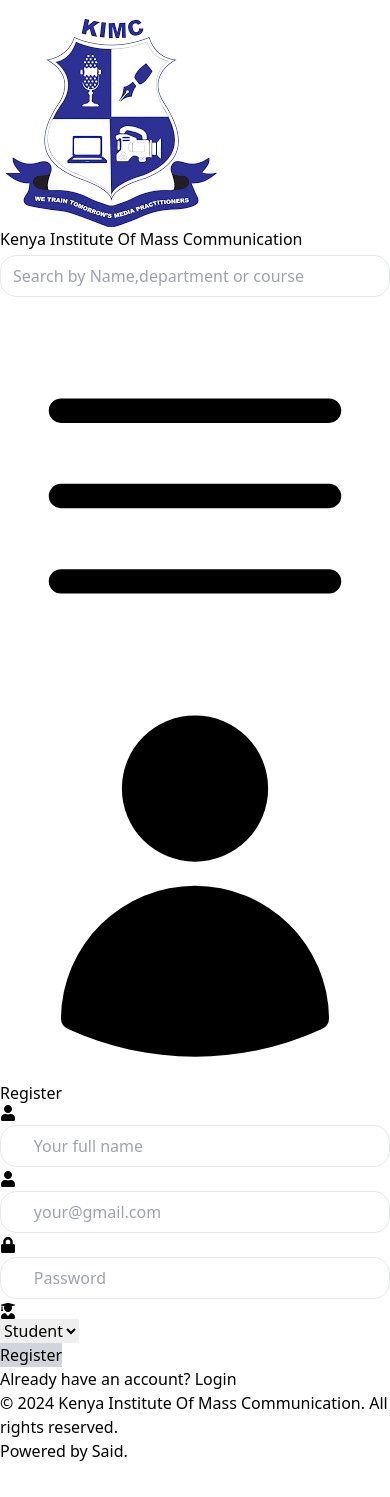
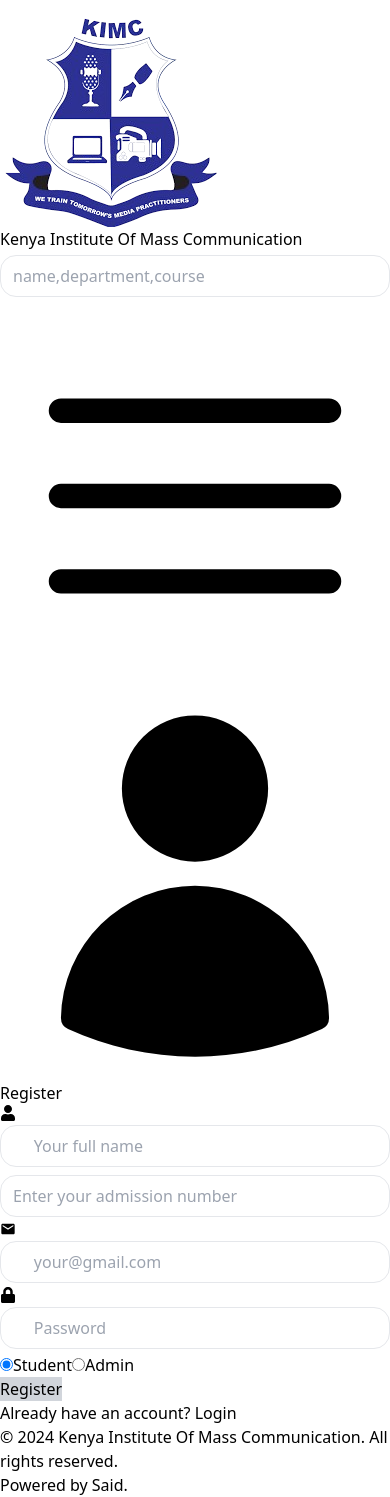
Before and after one commit to Yes-said/kimcresults.ac.ke, a React (Vite) app: page /register in a window 390 px wide. Before the commit the page ends 1463 px from the top, so only its background shows below. Built offline with nearby package versions, Linux system fonts and the light colour scheme; no server answers.

Commit message:
App.css, App.jsx, Header.jxs,About.jsx, IndexPage.jsx,LoginPage.jsx,RegisterPage.jsx, ResultFormPage.jsx,Assetsfiles updated

```diff
--- a/src/App.jsx
+++ b/src/App.jsx
@@ -16,6 +16,7 @@
 import ResetPasswordPage from './pages/ResetPasswordPage.jsx';
 import CreateNewsFormPage from './pages/CreateNewsFormPage.jsx';
 import UpdateResults from './pages/UpdateResults.jsx';
+import About from './pages/About.jsx';
 
 axios.defaults.baseURL = "http://localhost:4000";
 axios.defaults.withCredentials = true;
@@ -27,6 +28,7 @@
         <Route path="/" element={<Layout />}>
           <Route index element={<IndexPage />} />
           <Route path="/login" element={<LoginPage />} />
+          <Route path="/about" element={<About />} />
           <Route path="/forgot-password" element={<ForgotPasswordPage />} />
           <Route path="/reset-password/:token" element={<ResetPasswordPage />} />
           <Route path="/register" element={<RegisterPage />} />
--- a/src/Header.jsx
+++ b/src/Header.jsx
@@ -32,7 +32,7 @@
       <div className='flex items-center w-full sm:w-auto gap-2 sm:gap-4 py-2 px-4 bg-gray-100 rounded-full shadow-lg transition-all duration-300 ease-in-out mt-3 sm:mt-0 focus-within:bg-white border focus-within:border-blue-500'>
         <input
           type="text"
-          placeholder="Search by Name,department or course"
+          placeholder="name,department,course"
           value={searchQuery}
           onChange={(e) => setSearchQuery(e.target.value)}
           className="text-gray-700 font-small text-sm sm:text-base outline-none bg-transparent w-full placeholder-gray-500 px-2"
--- a/src/pages/LoginPage.jsx
+++ b/src/pages/LoginPage.jsx
@@ -2,7 +2,8 @@
 import { useContext, useState } from "react";
 import { Link, Navigate } from "react-router-dom";
 import { UserContext } from "../UserContext";
-import { FaLock, FaUser, FaUserGraduate } from "react-icons/fa";
+import { FaLock, } from "react-icons/fa";
+import { MdEmail } from "react-icons/md";
 
 export default function LoginPage() {
     const [email, setEmail] = useState("");
@@ -76,41 +77,58 @@
                 <h1 className="text-4xl font-bold text-center text-gray-800 mb-6">Login</h1>
                 <form className="space-y-6" onSubmit={handleLoginSubmit}>
                     <div className="relative">
-                        <FaUser className="absolute left-3 top-3.5 text-gray-400" />
+                        <MdEmail  className="absolute left-3 top-5 text-gray-400" />
                         <input
                             type="email"
                             placeholder="     your@gmail.com"
                             value={email}
                             onChange={ev => setEmail(ev.target.value)}
                             onBlur={handleEmailBlur}
-                            className="w-full p-3 pl-12 border border-gray-300 rounded-md focus:outline-none focus:ring-2 focus:ring-purple-500"
+                            className="w-full p-3 pl-12 border border-gray-300 rounded-md focus:outline-none focus:ring-2 focus:ring-blue-500"
                             required
                         />
                     </div>
                     <div className="relative">
-                        <FaLock className="absolute left-3 top-3.5 text-gray-400" />
+                        <FaLock className="absolute left-3 top-4 text-gray-400" />
                         <input
                             type="password"
                             placeholder="     password"
                             value={password}
                             onChange={ev => setPassword(ev.target.value)}
                             onBlur={handlePasswordBlur}
-                            className="w-full p-3 pl-12 border border-gray-300 rounded-md focus:outline-none focus:ring-2 focus:ring-purple-500"
+                            className="w-full p-3 pl-12 border border-gray-300 rounded-md focus:outline-none focus:ring-2 focus:ring-blue-500"
                             minLength={6}
                             required
                         />
                     </div>
                     <div className="relative">
-                        <FaUserGraduate className="absolute left-3 top-3.5 text-gray-400" />
-                        <select
-                            value={role}
-                            onChange={ev => setRole(ev.target.value)}
-                            className="w-full py-2 pl-10 border border-gray-300 rounded-md focus:outline-none focus:ring-2 focus:ring-purple-500"
-                            style={{ zIndex: 10 }} // Correctly using the style prop
-                        >
-                            <option value="student">Student</option>
-                            <option value="admin">Admin</option>
-                        </select>
+                        <div className="relative">
+    <div className="flex items-center justify-center space-x-4">
+        <label className="flex items-center">
+            <input
+                type="radio"
+                name="role"
+                value="student"
+                checked={role === "student"}
+                onChange={ev => setRole(ev.target.value)}
+                className="form-radio h-4 w-4 text-blue-500"
+            />
+            <span className="ml-2 text-gray-700">Student</span>
+        </label>
+        <label className="flex items-center">
+            <input
+                type="radio"
+                name="role"
+                value="admin"
+                checked={role === "admin"}
+                onChange={ev => setRole(ev.target.value)}
+                className="form-radio h-4 w-4 text-blue-500"
+            />
+            <span className="ml-2 text-gray-700">Admin</span>
+        </label>
+    </div>
+</div>
+
                     </div>
                     <button
                         className="w-full bg-blue-500 hover:bg-blue-700 text-white font-bold py-2 rounded-md transition duration-300 ease-in-out mt-6"
@@ -118,12 +136,12 @@
                         Login
                     </button>
                     <div className="text-center py-2 text-gray-500">
-                        <Link to={"/forgot-password"} className="underline text-purple-600">
+                        <Link to={"/forgot-password"} className="underline text-black">
                             Forgot Password?
                         </Link>
                     </div>
                     <div className="text-center py-2 text-gray-500">
-                        Don't have an account yet? <Link className="underline text-purple-600" to={"/register"}>Register now</Link>
+                        Don't have an account yet? <Link className="underline text-black" to={"/register"}>Register now</Link>
                     </div>
                 </form>
                 {showSuccessMessage && (
--- a/src/pages/RegisterPage.jsx
+++ b/src/pages/RegisterPage.jsx
@@ -1,14 +1,17 @@
 import axios from "axios";
 import { useState } from "react";
 import { Link, useNavigate } from "react-router-dom";
-import { FaLock, FaUser, FaUserGraduate } from "react-icons/fa";
+import { FaLock, FaUser } from "react-icons/fa";
+import { MdEmail } from "react-icons/md";
 
 export default function RegisterPage() {
     const [name, setName] = useState('');
+    const [admission, setAdmission] = useState('');
     const [email, setEmail] = useState('');
     const [password, setPassword] = useState('');
     const [role, setRole] = useState('student'); // Default to student
     const [nameError, setNameError] = useState('');
+    const [admissionError, setAdmissionError] = useState('');
     const [emailError, setEmailError] = useState('');
     const [passwordError, setPasswordError] = useState('');
     const [showSuccessMessage, setShowSuccessMessage] = useState(false);
@@ -37,6 +40,13 @@
             setNameError('');
         }
 
+        if (admission === '') {
+            setAdmissionError('Admission is required.');
+            hasError = true;
+        } else {
+            setAdmissionError('');
+        }
+
         if (!validateEmail(email)) {
             setEmailError('Invalid email format.');
             hasError = true;
@@ -54,7 +64,7 @@
         if (hasError) return;
 
         try {
-            await axios.post("/register", { name, email, password, role });
+            await axios.post("/register", { name, admission, email, password, role });
             setShowSuccessMessage(true);
             setErrorMessage(''); // Clear any previous error messages
 
@@ -73,39 +83,51 @@
                 <h1 className="text-4xl font-bold text-center text-gray-800 mb-6">Register</h1>
                 <form className="space-y-6" onSubmit={registerUser}>
                     <div className="relative">
-                        <FaUser className="absolute left-3 top-3 text-gray-400" />
+                        <FaUser className="absolute left-3 top-4 text-gray-400" />
                         <input
                             type="text"
                             placeholder="     Your full name"
                             value={name}
                             onChange={ev => setName(ev.target.value)}
-                            className="w-full p-3 pl-10 border border-gray-300 rounded-md focus:outline-none focus:ring-2 focus:ring-purple-500"
+                            className="w-full p-3 pl-10 border border-gray-300 rounded-md focus:outline-none focus:ring-2 focus:ring-blue-500"
                             required
                         />
                         {nameError && <div className="text-red-500 text-sm mt-1">{nameError}</div>}
                     </div>
 
                     <div className="relative">
-                        <FaUser className="absolute left-3 top-3 text-gray-400" />
+                        <input
+                            type="text"
+                            placeholder="Enter your admission number"
+                            value={admission}
+                            onChange={ev => setAdmission(ev.target.value)}
+                            className="w-full p-3 pl-10 border border-gray-300 rounded-md focus:outline-none focus:ring-2 focus:ring-blue-500"
+                            required
+                        />
+                        {admissionError && <div className="text-red-500 text-sm mt-1">{admissionError}</div>}
+                    </div>
+
+                    <div className="relative">
+                        <MdEmail className="absolute left-3 top-5 text-gray-400" />
                         <input
                             type="email"
                             placeholder="     your@gmail.com"
                             value={email}
                             onChange={ev => setEmail(ev.target.value)}
-                            className="w-full p-3 pl-10 border border-gray-300 rounded-md focus:outline-none focus:ring-2 focus:ring-purple-500"
+                            className="w-full p-3 pl-10 border border-gray-300 rounded-md focus:outline-none focus:ring-2 focus:ring-blue-500"
                             required
                         />
                         {emailError && <div className="text-red-500 text-sm mt-1">{emailError}</div>}
                     </div>
 
                     <div className="relative">
-                        <FaLock className="absolute left-3 top-3 text-gray-400" />
+                        <FaLock className="absolute left-3 top-4 text-gray-400" />
                         <input
                             type="password"
                             placeholder="     Password"
                             value={password}
                             onChange={ev => setPassword(ev.target.value)}
-                            className="w-full p-3 pl-10 border border-gray-300 rounded-md focus:outline-none focus:ring-2 focus:ring-purple-500"
+                            className="w-full p-3 pl-10 border border-gray-300 rounded-md focus:outline-none focus:ring-2 focus:ring-blue-500"
                             minLength={8}
                             required
                         />
@@ -113,16 +135,31 @@
                     </div>
 
                     <div className="relative">
-                        <FaUserGraduate className="absolute left-3 top-3 text-gray-400" />
-                        <select
-                            value={role}
-                            onChange={ev => setRole(ev.target.value)}
-                            className="w-full py-2 pl-10 border border-gray-300 rounded-md focus:outline-none focus:ring-2 focus:ring-purple-500"
-                        >
-                            <option value="student">Student</option>
-                            <option value="admin">Admin</option>
-                        </select>
-                    </div>
+                    <div className="flex items-center justify-center space-x-4">
+        <label className="flex items-center">
+            <input
+                type="radio"
+                name="role"
+                value="student"
+                checked={role === "student"}
+                onChange={ev => setRole(ev.target.value)}
+                className="form-radio h-4 w-4 text-purple-600"
+            />
+            <span className="ml-2 text-gray-700">Student</span>
+        </label>
+        <label className="flex items-center">
+            <input
+                type="radio"
+                name="role"
+                value="admin"
+                checked={role === "admin"}
+                onChange={ev => setRole(ev.target.value)}
+                className="form-radio h-4 w-4 text-purple-600"
+            />
+            <span className="ml-2 text-gray-700">Admin</span>
+        </label>
+    </div>
+</div>
 
                     <button
                         className="w-full bg-blue-500 hover:bg-blue-700 text-white font-bold py-2 rounded-md transition duration-300 ease-in-out"
@@ -131,7 +168,7 @@
                     </button>
 
                     <div className="text-center py-2 text-gray-500">
-                        Already have an account? <Link className="underline text-purple-600" to={"/login"}>Login</Link>
+                        Already have an account? <Link className="underline text-black" to={"/login"}>Login</Link>
                     </div>
                 </form>
 
--- a/src/pages/Result.jsx
+++ b/src/pages/Result.jsx
@@ -45,6 +45,8 @@
                                 <th className="px-6 py-3 text-left text-sm font-medium uppercase tracking-wider">Student Name</th>
                                 <th className="px-6 py-3 text-left text-sm font-medium uppercase tracking-wider">Registration Number</th>
                                 <th className="px-6 py-3 text-left text-sm font-medium uppercase tracking-wider">Course</th>
+                                <th className="px-6 py-3 text-left text-sm font-medium uppercase tracking-wider">Department</th>
+                                <th className="px-6 py-3 text-left text-sm font-medium uppercase tracking-wider">Year</th>
                                 <th className="px-6 py-3 text-left text-sm font-medium uppercase tracking-wider">Units & Marks</th>
                                 <th className="px-6 py-3 text-left text-sm font-medium uppercase tracking-wider">PDF</th>
                                 <th className="px-6 py-3 text-left text-sm font-medium uppercase tracking-wider">Actions</th>
@@ -53,9 +55,11 @@
                         <tbody className="bg-white divide-y divide-gray-200">
                             {result.map((result, index) => (
                                 <tr key={result._id} className={index % 2 === 0 ? "bg-gray-100" : "bg-white"}>
-                                    <td className="px-6 py-4 text-left border whitespace-nowrap">{result.studentName}</td>
-                                    <td className="px-6 py-4 text-left border whitespace-nowrap">{result.registrationNumber}</td>
-                                    <td className="px-6 py-4 text-left border whitespace-nowrap">{result.course}</td>
+                                    <td className="px-6 py-4 text-left border whitespace-nowrap">{result.student.name}</td>
+                                    <td className="px-6 py-4 text-left border whitespace-nowrap">{result.student.admission}</td>
+                                    <td className="px-6 py-4 text-left border whitespace-nowrap">{result.course.courseName}</td>
+                                    <td className="px-6 py-4 text-left border whitespace-nowrap">{result.course.department}</td>
+                                    <td className="px-6 py-4 text-left border whitespace-nowrap">{result.course.year}</td>
                                     <td className="px-6 py-4 text-left border whitespace-nowrap">
                                         {result.units.map((unit, i) => (
                                             <div key={i} className="mb-2">
--- a/src/pages/ResultsFormPage.jsx
+++ b/src/pages/ResultsFormPage.jsx
@@ -5,7 +5,7 @@
 
 const ResultsFormPage = () => {
     const [studentName, setStudentName] = useState('');
-    const [registrationNumber, setRegistrationNumber] = useState('');
+    const [admission, setAdmission] = useState('');
     const [course, setCourse] = useState('');
     const [units, setUnits] = useState([{ unit: '', marks: '' }]);
     const [pdfFile, setPdfFile] = useState(null);
@@ -25,13 +25,14 @@
 
     const handlePdfChange = (e) => {
         const file = e.target.files[0];
-        // Limit file size to 5MB
         if (file && file.size > 5 * 1024 * 1024) {
             alert('File size should not exceed 5MB');
+            setPdfFile(null); // Reset pdfFile if the file is too large
         } else {
             setPdfFile(file);
         }
     };
+
 
     const handleSubmit = async (e) => {
         e.preventDefault();
@@ -39,7 +40,7 @@
 
         const formData = new FormData();
         formData.append('studentName', studentName);
-        formData.append('registrationNumber', registrationNumber);
+        formData.append('admission', admission);
         formData.append('course', course);
         formData.append('pdfFile', pdfFile);
         units.forEach((unit, index) => {
@@ -59,7 +60,7 @@
             if (response.data.success) {
                 alert('Results uploaded successfully');
                 setStudentName('');
-                setRegistrationNumber('');
+                setAdmission('');
                 setCourse('');
                 setUnits([{ unit: '', marks: '' }]);
                 setPdfFile(null);
@@ -90,12 +91,12 @@
                                 className="block w-full px-4 py-2 mt-2 border rounded-md focus:ring-blue-500 focus:border-blue-500 mb-2"
                             />
 
-                            <label className="block text-sm font-medium text-gray-700">Registration Number</label>
+                            <label className="block text-sm font-medium text-gray-700">Admission</label>
                             <input
                                 type="text"
-                                value={registrationNumber}
-                                onChange={(e) => setRegistrationNumber(e.target.value)}
-                                placeholder="Enter registration number"
+                                value={admission}
+                                onChange={(e) => setAdmission(e.target.value)}
+                                placeholder="Enter admission number"
                                 className="block w-full px-4 py-2 mt-2 border rounded-md focus:ring-blue-500 focus:border-blue-500 mb-2"
                             />
 
```
Also changed, not shown: src/pages/About.jsx (+49 -16 lines), src/pages/IndexPage.jsx (+13 -5 lines), src/App.css (line endings or trailing spaces), src/assets/exams.jpg (added), src/assets/students.jpg (added).
